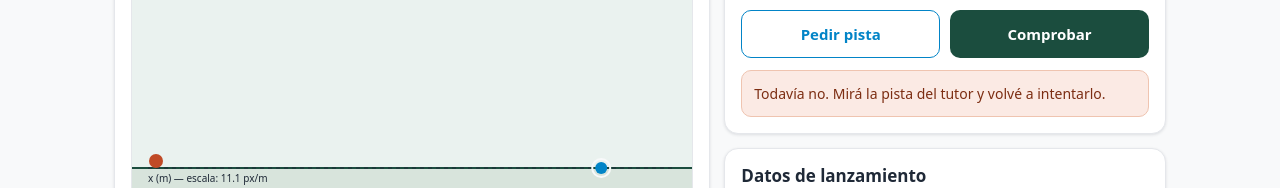
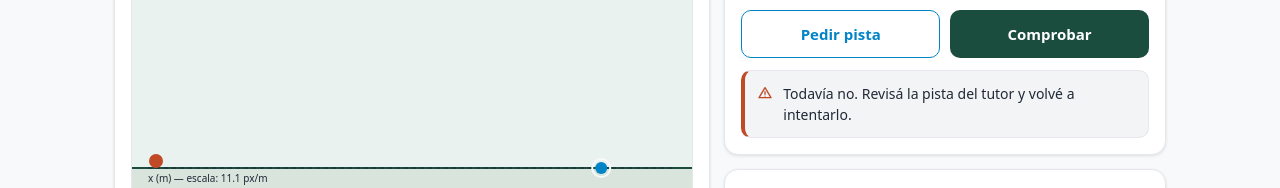
Before and after one commit to Nahum890/hapore, a React (Vite) app: page / in a window 1280 px wide. Both pictures are taken after a click on the button "Comprobar". Shown: the part 481-669 px from the top of the page. Built offline with nearby package versions, Linux system fonts and the light colour scheme.

Commit message:
feat: add exercise card

```diff
--- a/src/App.jsx
+++ b/src/App.jsx
@@ -17,6 +17,7 @@ import { useOfflineStorage } from './hooks/useOfflineStorage.js';
 import { useTutor } from './hooks/useTutor.js';
 import { useMission } from './hooks/useMission.js';
 import { useSimulator } from './hooks/useSimulator.js';
+import { useExerciseState } from './hooks/useExerciseState.js';
 
 function AulaView({ attempts, confidence }) {
   return (
@@ -69,6 +70,10 @@ export default function App() {
     learning.onSelectExercise,
   );
   const simulator = useSimulator(currentExercise, { targetDistance: 40, tolerance: 2.5 });
+  const exercise = useExerciseState(currentExercise, {
+    onResult: learning.onExerciseResult,
+    onMistake: (context) => ask({ type: 'mistake', ...context }),
+  });
 
   return (
     <div className="app">
@@ -91,8 +96,14 @@ export default function App() {
                 {currentExercise && (
                   <ExerciseCard
                     exercise={currentExercise}
-                    onResult={learning.onExerciseResult}
-                    onAskHint={ask}
+                    answer={exercise.answer}
+                    feedback={exercise.feedback}
+                    hintsUsed={exercise.hintsUsed}
+                    currentHint={exercise.currentHint}
+                    hasHints={exercise.hasHints}
+                    onChange={exercise.changeAnswer}
+                    onCheck={exercise.check}
+                    onHint={exercise.requestHint}
                   />
                 )}
                 <LaunchPanel
--- a/src/components/ExerciseCard.jsx
+++ b/src/components/ExerciseCard.jsx
@@ -1,41 +1,14 @@
-import { useEffect, useState } from 'react';
-import { getHint, hasHintsLeft } from '../pedagogy/hintEngine.js';
-import { validateExercise } from '../physics/physicsValidator.js';
-
-export default function ExerciseCard({ exercise, onResult, onAskHint }) {
-  const [answer, setAnswer] = useState('');
-  const [feedback, setFeedback] = useState(null);
-  const [hintsUsed, setHintsUsed] = useState(0);
-  const [currentHint, setCurrentHint] = useState(null);
-
-  useEffect(() => {
-    setAnswer('');
-    setFeedback(null);
-    setHintsUsed(0);
-    setCurrentHint(null);
-  }, [exercise?.id]);
-
-  const handleCheck = () => {
-    const result = validateExercise(exercise, answer);
-    setFeedback(result);
-    onResult?.({ correct: result.correct, hintsUsed });
-    if (!result.correct) {
-      onAskHint?.({
-        type: 'mistake',
-        expectedConcept: exercise.expectedConcept,
-        exerciseId: exercise.id,
-      });
-    }
-  };
-
-  const handleHint = () => {
-    if (!hasHintsLeft(exercise, hintsUsed)) return;
-    setCurrentHint(getHint(exercise, hintsUsed));
-    setHintsUsed(hintsUsed + 1);
-  };
-
-  const noHintsLeft = !hasHintsLeft(exercise, hintsUsed);
-
+export default function ExerciseCard({
+  exercise,
+  answer,
+  feedback,
+  hintsUsed,
+  currentHint,
+  hasHints,
+  onChange,
+  onCheck,
+  onHint,
+}) {
   return (
     <section className="card exercise-card" aria-label={`Ejercicio ${exercise.id}`}>
       <div className="exercise-meta">
@@ -43,7 +16,7 @@ export default function ExerciseCard({ exercise, onResult, onAskHint }) {
         <span className="chip chip-difficulty">{exercise.difficulty}</span>
       </div>
       <p className="exercise-question">{exercise.question}</p>
-      <div className="values-chips">
+      <div className="values-chips" aria-label="Datos del ejercicio">
         {Object.entries(exercise.values ?? {}).map(([key, value]) => (
           <span key={key} className="chip">
             {key} = {String(value).replace('.', ',')}
@@ -62,7 +35,7 @@ export default function ExerciseCard({ exercise, onResult, onAskHint }) {
           autoComplete="off"
           placeholder="Ej: 17,32"
           value={answer}
-          onChange={(event) => setAnswer(event.target.value)}
+          onChange={(event) => onChange(event.target.value)}
         />
         <span className="answer-unit">{exercise.unit}</span>
       </div>
@@ -70,12 +43,12 @@ export default function ExerciseCard({ exercise, onResult, onAskHint }) {
         <button
           type="button"
           className="btn btn-secondary"
-          onClick={handleHint}
-          disabled={noHintsLeft}
+          onClick={onHint}
+          disabled={!hasHints}
         >
-          {noHintsLeft ? 'Sin más pistas' : 'Pedir pista'}
+          {hasHints ? 'Pedir pista' : 'Sin más pistas'}
         </button>
-        <button type="button" className="btn btn-primary" onClick={handleCheck}>
+        <button type="button" className="btn btn-primary" onClick={onCheck}>
           Comprobar
         </button>
       </div>
@@ -85,12 +58,24 @@ export default function ExerciseCard({ exercise, onResult, onAskHint }) {
         </div>
       )}
       {feedback && (
-        <div className={`feedback ${feedback.correct ? 'correct' : 'incorrect'}`} role="status">
-          {feedback.correct
-            ? '¡Ikatu! Respuesta correcta.'
-            : feedback.message ?? 'Todavía no. Mirá la pista del tutor y volvé a intentarlo.'}
+        <div className={`feedback ${feedback.status}`} role="status">
+          <span className={`feedback-icon ${feedback.status}`} aria-hidden="true">
+            {feedback.status === 'success' ? (
+              <svg viewBox="0 0 24 24" width="16" height="16" focusable="false">
+                <path d="M5 12.5 L10 17.5 L19 7" fill="none" stroke="currentColor" strokeWidth="2.5" strokeLinecap="round" strokeLinejoin="round" />
+              </svg>
+            ) : (
+              <svg viewBox="0 0 24 24" width="16" height="16" focusable="false">
+                <path d="M12 4 L21 19 H3 Z" fill="none" stroke="currentColor" strokeWidth="2" strokeLinejoin="round" />
+                <line x1="12" y1="10" x2="12" y2="14" stroke="currentColor" strokeWidth="2" strokeLinecap="round" />
+                <circle cx="12" cy="16.6" r="0.9" fill="currentColor" />
+              </svg>
+            )}
+          </span>
+          {feedback.message}
         </div>
       )}
+      {/* TODO (integración): recibir hint del tutor cuando el estudiante se equivoca. */}
     </section>
   );
 }
--- /dev/null
+++ b/src/hooks/useExerciseState.js
@@ -0,0 +1,62 @@
+import { useCallback, useEffect, useRef, useState } from 'react';
+import { getHint, hasHintsLeft } from '../pedagogy/hintEngine.js';
+import { validateExercise } from '../physics/physicsValidator.js';
+
+export function useExerciseState(exercise, callbacks = {}) {
+  const callbacksRef = useRef(callbacks);
+  callbacksRef.current = callbacks;
+
+  const [answer, setAnswer] = useState('');
+  const [hintsUsed, setHintsUsed] = useState(0);
+  const [currentHint, setCurrentHint] = useState(null);
+  const [feedback, setFeedback] = useState(null);
+
+  useEffect(() => {
+    setAnswer('');
+    setHintsUsed(0);
+    setCurrentHint(null);
+    setFeedback(null);
+  }, [exercise?.id]);
+
+  const changeAnswer = useCallback((value) => setAnswer(value), []);
+
+  const check = useCallback(() => {
+    if (!exercise) return null;
+    const result = validateExercise(exercise, answer);
+    setFeedback({
+      status: result.correct ? 'success' : 'error',
+      message: result.correct
+        ? '¡Ikatu! Respuesta correcta.'
+        : 'Todavía no. Revisá la pista del tutor y volvé a intentarlo.',
+    });
+    callbacksRef.current.onResult?.({ correct: result.correct, hintsUsed });
+    if (!result.correct) {
+      callbacksRef.current.onMistake?.({
+        expectedConcept: exercise.expectedConcept,
+        exerciseId: exercise.id,
+      });
+    }
+    return result;
+  }, [exercise, answer, hintsUsed]);
+
+  const requestHint = useCallback(() => {
+    if (!hasHintsLeft(exercise, hintsUsed)) return null;
+    const hint = getHint(exercise, hintsUsed);
+    setCurrentHint(hint);
+    setHintsUsed(hintsUsed + 1);
+    return hint;
+  }, [exercise, hintsUsed]);
+
+  return {
+    answer,
+    feedback,
+    hintsUsed,
+    currentHint,
+    hasHints: hasHintsLeft(exercise, hintsUsed),
+    changeAnswer,
+    check,
+    requestHint,
+  };
+}
+
+export default useExerciseState;
--- a/src/index.css
+++ b/src/index.css
@@ -623,6 +623,17 @@ h3 {
   border-radius: 10px;
   padding: 12px;
   font-size: 14px;
+  display: flex;
+  align-items: flex-start;
+  gap: 10px;
+}
+
+.feedback-icon {
+  display: flex;
+  align-items: center;
+  justify-content: center;
+  flex-shrink: 0;
+  margin-top: 2px;
 }
 
 .feedback.correct {
@@ -631,10 +642,21 @@ h3 {
   border: 1px solid #B5D9C4;
 }
 
-.feedback.incorrect {
-  background: #FBEAE4;
-  color: #7C2D12;
-  border: 1px solid #EFC4B0;
+.feedback.correct .feedback-icon {
+  color: var(--verde-monte);
+}
+
+/* El error se comunica como consecuencia física, no como castigo:
+   fondo neutro con acento Terracota solo en el icono y el borde. */
+.feedback.error {
+  background: #F3F4F6;
+  color: var(--gris-carbon);
+  border: 1px solid var(--borde);
+  border-left: 4px solid var(--tierra-colorada);
+}
+
+.feedback.error .feedback-icon {
+  color: var(--tierra-colorada);
 }
 
 .hint-box {
```
